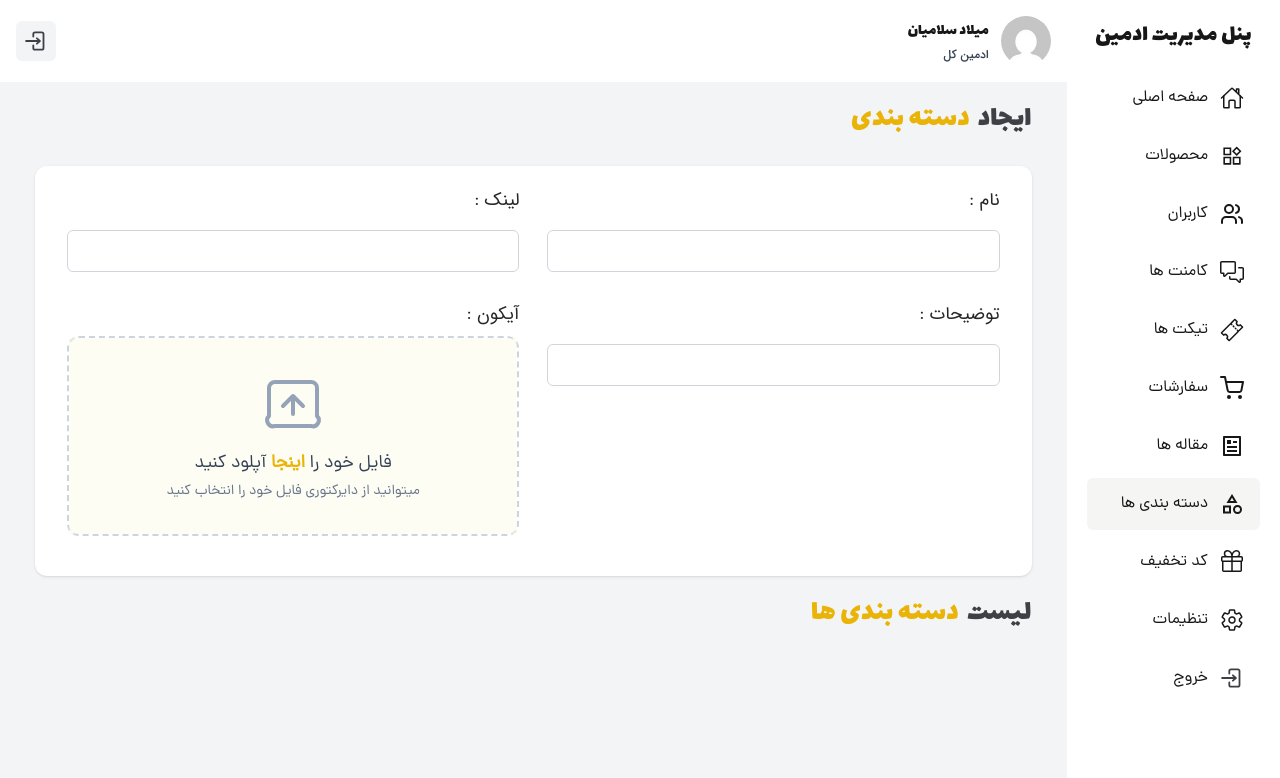
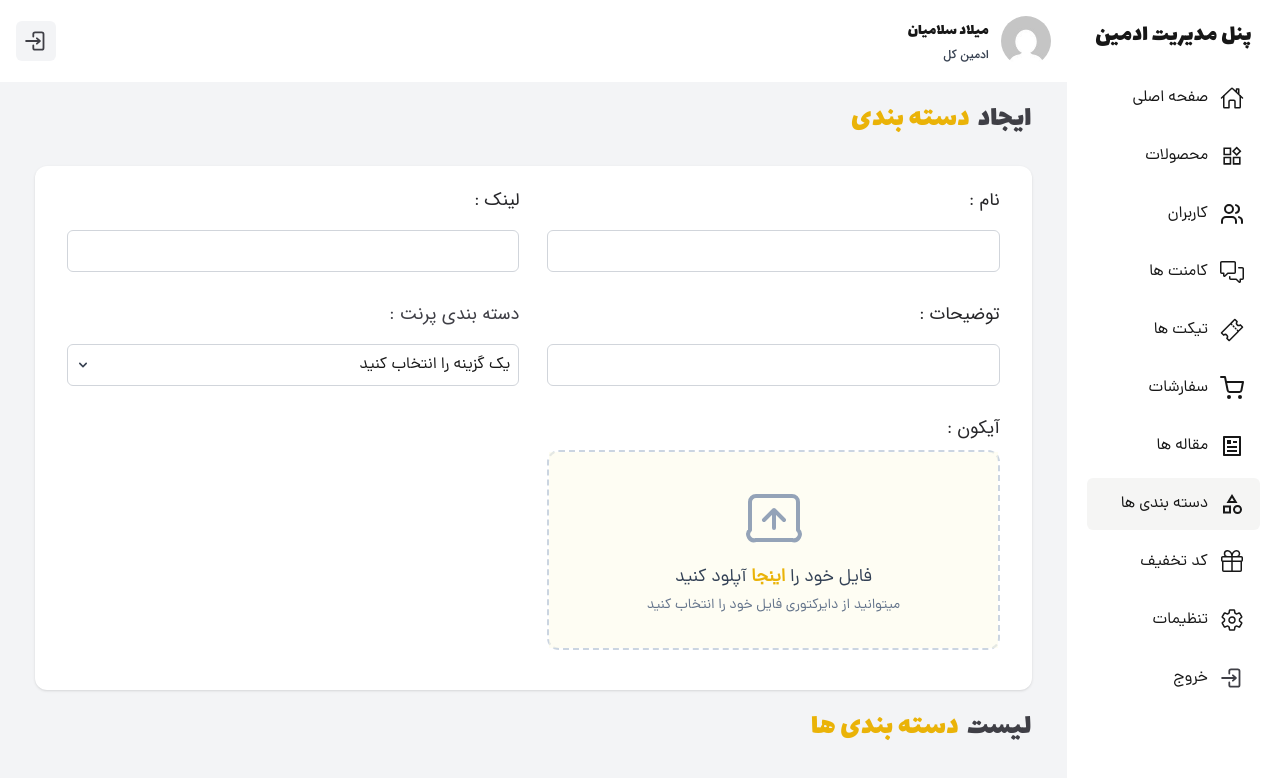
Before and after one commit to milad1385/tool-shop, a Next.js app: page /p-admin/categories in a window 1280 px wide. Shown: the top 778 px of the page. Built offline with nearby package versions, Linux system fonts and the light colour scheme.

Commit message:
add select box in input component

```diff
--- a/src/components/templates/p-admin/CreateCategory.tsx
+++ b/src/components/templates/p-admin/CreateCategory.tsx
@@ -38,6 +38,16 @@ function CreateCategory() {
         disable={false}
         labelClassName="!text-lg font-Iran"
       />
+
+      <Input
+        register={register}
+        errors={errors}
+        name="category"
+        type="select"
+        label="دسته بندی پرنت"
+        disable={false}
+        labelClassName="!text-lg font-Iran"
+      />
       <Input
         register={register}
         errors={errors}
--- a/src/components/ui/Input.tsx
+++ b/src/components/ui/Input.tsx
@@ -13,7 +13,7 @@ function Input({
   placeholder,
   labelClassName,
 }: IInput) {
-  if (type !== "textarea" && type !== "file") {
+  if (type === "text") {
     return (
       <div className="flex flex-col gap-y-4 relative">
         <label
@@ -62,7 +62,7 @@ function Input({
         )}
       </div>
     );
-  } else if(type ==="file") {
+  } else if (type === "file") {
     return (
       <div className="flex flex-col gap-y-2">
         <label
@@ -90,7 +90,6 @@ function Input({
                 d="M12 16.5V9.75m0 0l-3.75 3.75M12 9.75l3.75 3.75M3 17.25V6.75A2.25 2.25 0 015.25 4.5h13.5A2.25 2.25 0 0121 6.75v10.5A2.25 2.25 0 0118.75 21H5.25A2.25 2.25 0 013 17.25z"
               />
             </svg>
-
 
             <p className="mt-4 text-lg font-medium text-slate-700">
               فایل خود را{" "}
@@ -123,6 +122,49 @@ function Input({
         )}
       </div>
     );
+  } else if (type === "select") {
+    return (
+      <div className="relative flex flex-col gap-y-2">
+        <label
+          htmlFor={name}
+          className={`text-sm font-medium text-zinc-700 ${labelClassName}`}
+        >
+          {label} :
+        </label>
+        <div className="relative">
+          <select
+            {...register(`${name}`)}
+            id={name}
+            name={name}
+            disabled={disable}
+            defaultValue=""
+            className={`appearance-none input mt-[8px] w-full bg-white text-right p-2 border border-gray-300 rounded-md  transition duration-300 ${className}`}
+          >
+            {/* Add your options here */}
+            <option value="" disabled selected>
+              {placeholder || "یک گزینه را انتخاب کنید"}
+            </option>
+            {/* Example options: */}
+            <option value="option1">آپشن 1</option>
+            <option value="option2">آپشن 2</option>
+          </select>
+          <div className="pointer-events-none absolute top-2 inset-y-0 left-0 flex items-center px-2 text-gray-700">
+            <svg
+              className="fill-current h-4 w-4"
+              xmlns="http://www.w3.org/2000/svg"
+              viewBox="0 0 20 20"
+            >
+              <path d="M5.293 7.293a1 1 0 011.414 0L10 10.586l3.293-3.293a1 1 0 111.414 1.414l-4 4a1 1 0 01-1.414 0l-4-4a1 1 0 010-1.414z" />
+            </svg>
+          </div>
+        </div>
+        {errors[name] && (
+          <span className="absolute -bottom-5 text-xs text-red-600">
+            {errors[name].message}
+          </span>
+        )}
+      </div>
+    );
   }
 }
 
```
